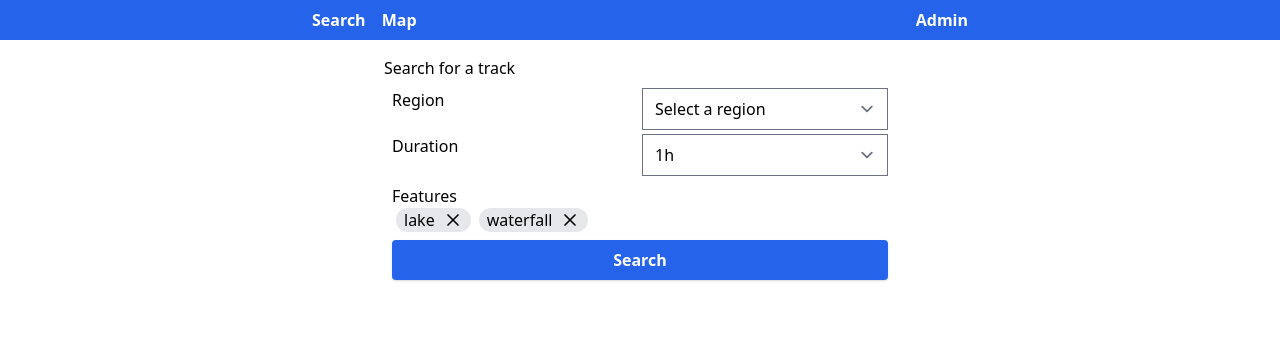
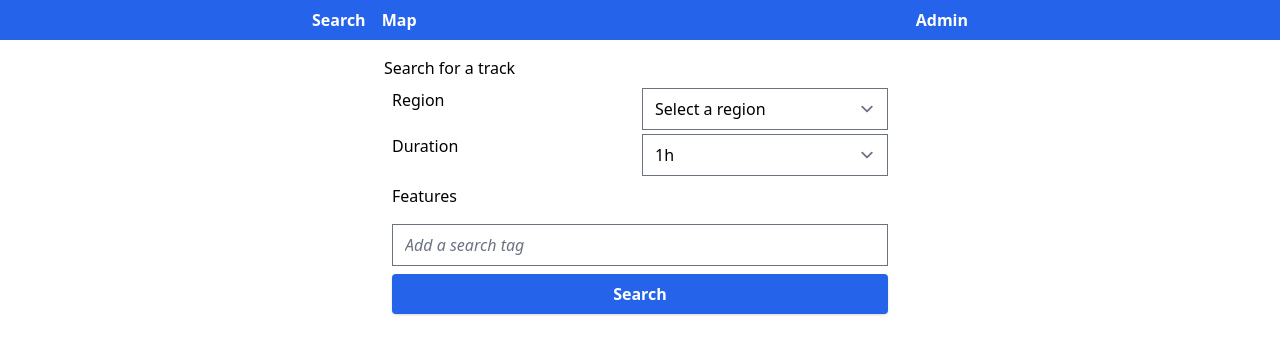
Before and after one commit to CoryEvans2324/SystemsDesignAppFrontend, a React (Create React App) app: page / in a window 1280 px wide. Shown: the top 354 px of the page. Built offline with nearby package versions, Linux system fonts and the light colour scheme; what superagent-promise would draw is missing.

Commit message:
add tags to search

```diff
--- a/src/components/Search.js
+++ b/src/components/Search.js
@@ -1,11 +1,11 @@
 import React from "react";
 import { connect } from "react-redux";
 import { push } from "connected-react-router";
-import { UPDATE_SEARCH_FIELD } from "../constants/actionTypes";
+import { ADD_SEARCH_FEATURE, REMOVE_SEARCH_FEATURE, UPDATE_SEARCH_FIELD } from "../constants/actionTypes";
 
 
 const mapStateToProps = state => ({
-	search: state.search
+	...state.search
 })
 
 const mapDispatchToProps = dispatch => ({
@@ -19,8 +19,36 @@ const mapDispatchToProps = dispatch => ({
 				value: event.target.value
 			}
 		})
+	},
+	addFeatureToSearch: (feature) => {
+		dispatch({
+			type: ADD_SEARCH_FEATURE,
+			payload: {
+				feature
+			}
+		})
+		dispatch({
+			type: UPDATE_SEARCH_FIELD,
+			payload: {
+				field: 'featureSearch',
+				value: ''
+			}
+		})
+	},
+	removeFeatureFromSearch: (feature) => {
+		dispatch({
+			type: REMOVE_SEARCH_FEATURE,
+			payload: {
+				feature
+			}
+		})
 	}
 })
+
+const all_features = [
+	'lake',
+	'waterfall'
+]
 
 class Search extends React.Component {
 	constructor() {
@@ -30,10 +58,15 @@ class Search extends React.Component {
 			this.props.search()
 		}
 	}
+	featureOnChange = (e) => {
+		this.props.handleChange({
+			target: {
+				name: 'featureSearch',
+				value: e.target.value
+			}
+		})
+	}
 	render() {
-		const features = [
-			'lake', 'waterfall'
-		]
 		return (
 		<div className="mt-4 max-w-lg mx-auto">
 			<h1>Search for a track</h1>
@@ -52,11 +85,13 @@ class Search extends React.Component {
 						<option value="long">4h+</option>
 					</select>
 				</div>
-				<div>
+				<div className="flex flex-col space-y-2">
 					<h2>Features</h2>
 					<ul className="flex flex-wrap">
-						{features.map((feature, i) =>
-							<li key={i} className="px-2 rounded-full bg-gray-200 mx-1 flex items-center space-x-2 cursor-pointer">
+						{this.props.features.map((feature, i) =>
+							<li key={i} className="px-2 rounded-full bg-gray-200 mx-1 flex items-center space-x-2 cursor-pointer"
+								onClick={() => this.props.removeFeatureFromSearch(feature)}
+							>
 								<span>{feature}</span>
 								<svg xmlns="http://www.w3.org/2000/svg" className="w-5 h-5" viewBox="0 0 24 24" strokeWidth="2" stroke="currentColor" fill="none" strokeLinecap="round" strokeLinejoin="round">
 									<path stroke="none" d="M0 0h24v24H0z" fill="none"></path>
@@ -66,6 +101,22 @@ class Search extends React.Component {
 							</li>
 						)}
 					</ul>
+					<div className="flex flex-col relative">
+						<input
+							type="text"
+							className="placeholder-shown:italic"
+							value={this.props.featureSearch}
+							onChange={this.featureOnChange}
+							placeholder="Add a search tag"
+						/>
+						<ul className="absolute top-full left-0 w-full overflow-auto max-h-[120px] bg-white rounded-lg shadow-lg z-10 divide-y">
+							{all_features.filter(feature => this.props.featureSearch && feature.includes(this.props.featureSearch) && !this.props.features.includes(feature)).map((feature, i) =>
+								<li key={i} className="px-2 py-1 cursor-pointer" onClick={() => this.props.addFeatureToSearch(feature)}>
+									<span>{feature}</span>
+								</li>
+							)}
+						</ul>
+					</div>
 				</div>
 				<button
 					className="bg-blue-600 text-white font-semibold py-2 rounded shadow"
--- a/src/constants/actionTypes.js
+++ b/src/constants/actionTypes.js
@@ -5,3 +5,5 @@ export const REDIRECT = 'REDIRECT'
 export const APP_LOAD = 'APP_LOAD'
 
 export const UPDATE_SEARCH_FIELD = 'UPDATE_SEARCH_FIELD'
+export const ADD_SEARCH_FEATURE = 'ADD_SEARCH_FEATURE'
+export const REMOVE_SEARCH_FEATURE = 'REMOVE_SEARCH_FEATURE'
--- a/src/reducers/search.js
+++ b/src/reducers/search.js
@@ -1,8 +1,10 @@
-import { UPDATE_SEARCH_FIELD } from "../constants/actionTypes"
+import { ADD_SEARCH_FEATURE, REMOVE_SEARCH_FEATURE, UPDATE_SEARCH_FIELD } from "../constants/actionTypes"
 
 const defaultState = {
 	region: '',
-	duration: 'short'
+	duration: 'short',
+	featureSearch: '',
+	features: [],
 }
 
 const search = (state = defaultState, action) => {
@@ -12,6 +14,16 @@ const search = (state = defaultState, action) => {
 				...state,
 				[action.payload.field]: action.payload.value
 			}
+		case ADD_SEARCH_FEATURE:
+			return {
+				...state,
+				features: [...state.features, action.payload.feature]
+			}
+		case REMOVE_SEARCH_FEATURE:
+			return {
+				...state,
+				features: state.features.filter(feature => feature !== action.payload.feature)
+			}
 		default:
 			return state
 	}
```
